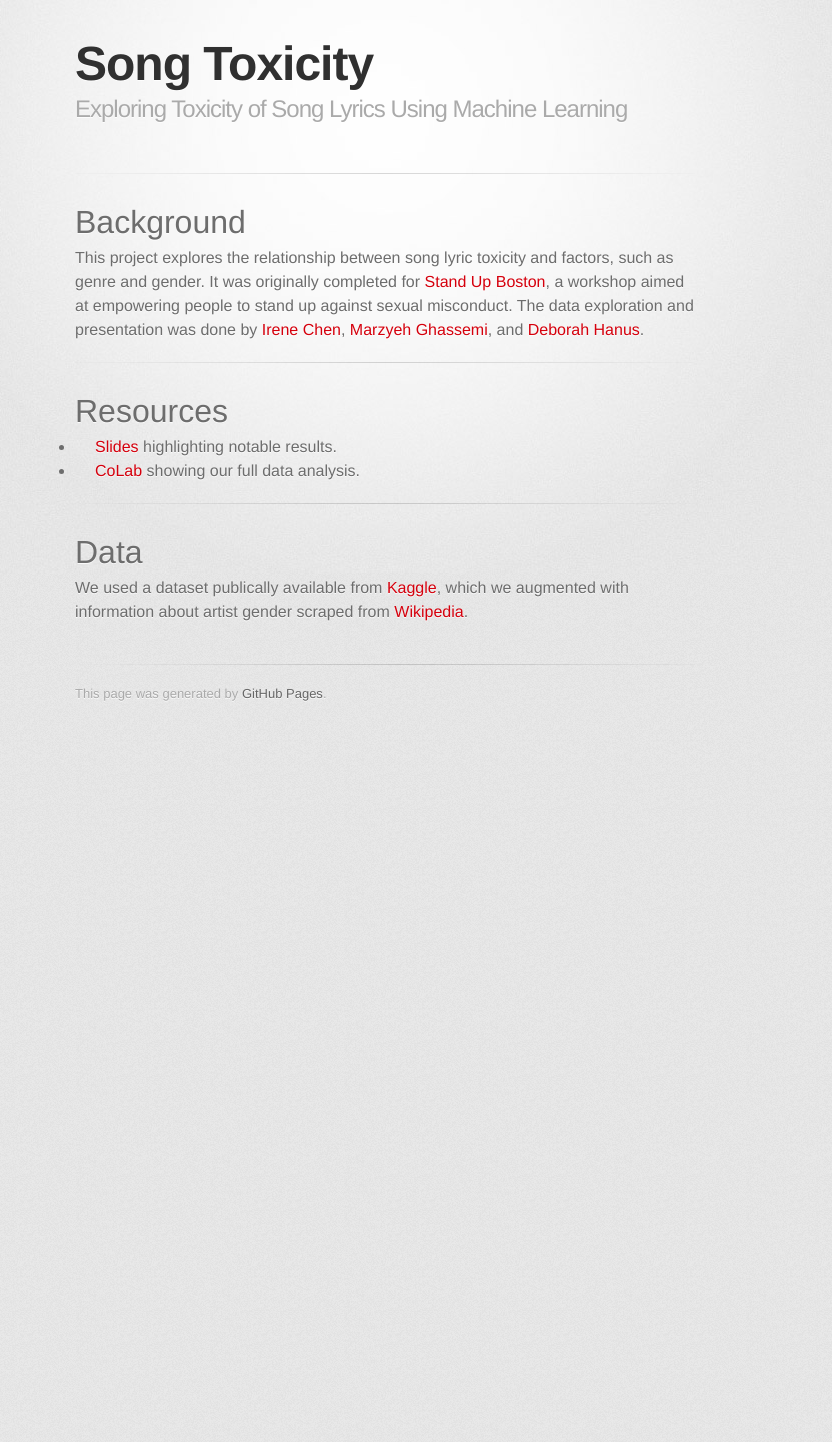
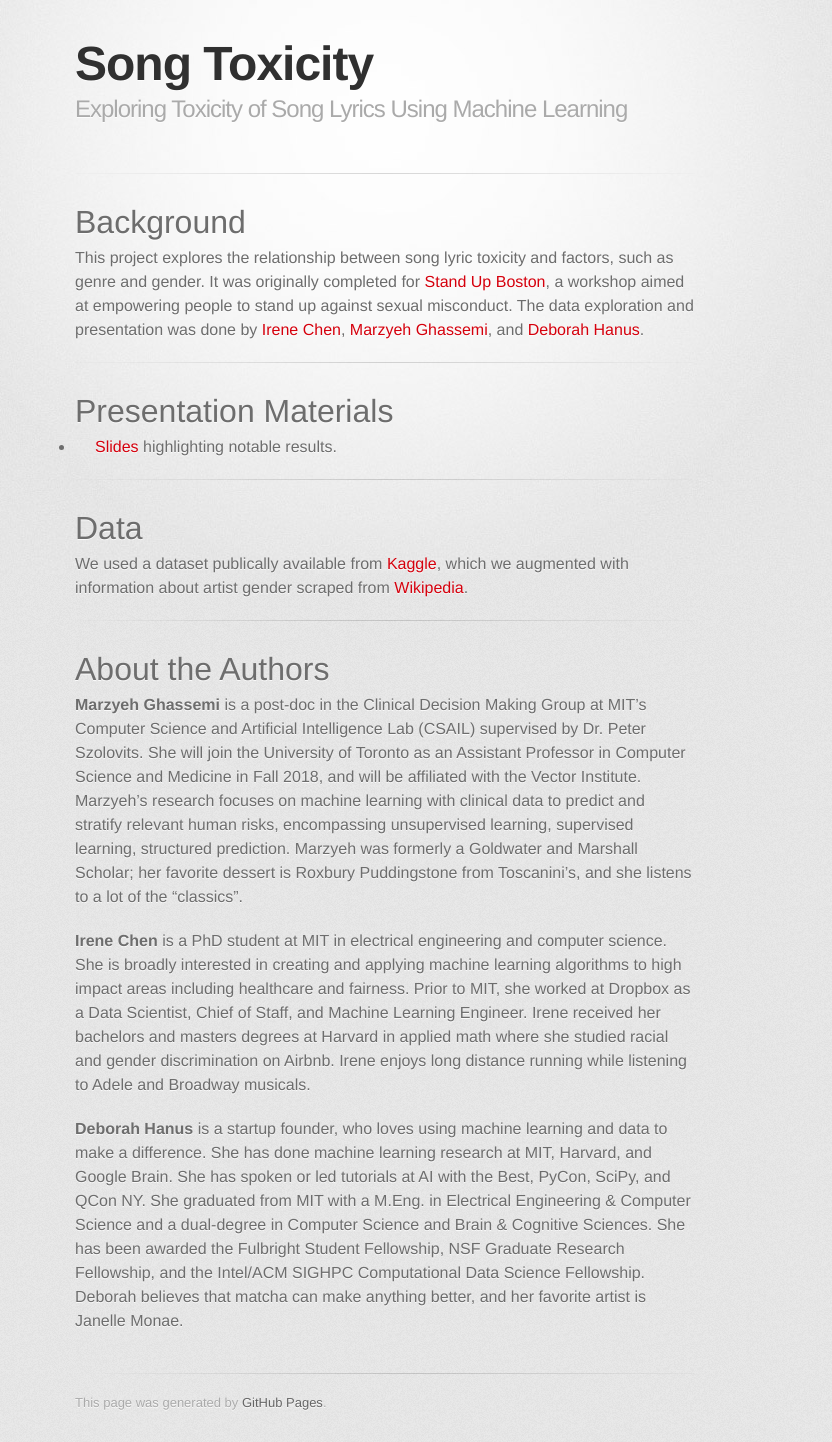
Before and after one commit to songtoxicity/songtoxicity.github.io, a Jekyll site: the page built from index.md, in a window 1280 px wide. Shown: the whole page, without its empty margins (255-1087 px from the left). Built offline with Jekyll 4.4.1, drawn with Linux system fonts in a browser that asks for light colours; some web fonts are replaced; our own code applies the rules of GitHub Pages for plain Markdown files; before the commit the page ends 900 px from its top, so only the background shows below that.

Commit message:
Add author bios

```diff
--- a/index.md
+++ b/index.md
@@ -9,13 +9,22 @@ This project explores the relationship between song lyric toxicity and factors,
 
 ***
 
-# Resources
+# Presentation Materials
 
   * [Slides](http://bit.ly/2ygRcQE) highlighting notable results.
-  * [CoLab](http://bit.ly/2JDNeH4) showing our full data analysis.
 
 ***
 
 # Data
 
 We used a dataset publically available from [Kaggle](https://www.kaggle.com/gyani95/380000-lyrics-from-metrolyrics), which we augmented with information about artist gender scraped from [Wikipedia](https://www.wikipedia.org/).
+
+***
+
+# About the Authors
+
+**Marzyeh Ghassemi** is a post-doc in the Clinical Decision Making Group at MIT’s Computer Science and Artificial Intelligence Lab (CSAIL) supervised by Dr. Peter Szolovits. She will join the University of Toronto as an Assistant Professor in Computer Science and Medicine in Fall 2018, and will be affiliated with the Vector Institute. Marzyeh’s research focuses on machine learning with clinical data to predict and stratify relevant human risks, encompassing unsupervised learning, supervised learning, structured prediction. Marzyeh was formerly a Goldwater and Marshall Scholar; her favorite dessert is Roxbury Puddingstone from Toscanini's, and she listens to a lot of the "classics".
+
+**Irene Chen** is a PhD student at MIT in electrical engineering and computer science. She is broadly interested in creating and applying machine learning algorithms to high impact areas including healthcare and fairness. Prior to MIT, she worked at Dropbox as a Data Scientist, Chief of Staff, and Machine Learning Engineer. Irene received her bachelors and masters degrees at Harvard in applied math where she studied racial and gender discrimination on Airbnb. Irene enjoys long distance running while listening to Adele and Broadway musicals.
+
+**Deborah Hanus** is a startup founder, who loves using machine learning and data to make a difference. She has done machine learning research at MIT, Harvard, and Google Brain. She has spoken or led tutorials at AI with the Best, PyCon, SciPy, and QCon NY. She graduated from MIT with a M.Eng. in Electrical Engineering & Computer Science and a dual-degree in Computer Science and Brain & Cognitive Sciences. She has been awarded the Fulbright Student Fellowship, NSF Graduate Research Fellowship, and the Intel/ACM SIGHPC Computational Data Science Fellowship. Deborah believes that matcha can make anything better, and her favorite artist is Janelle Monae.
```
